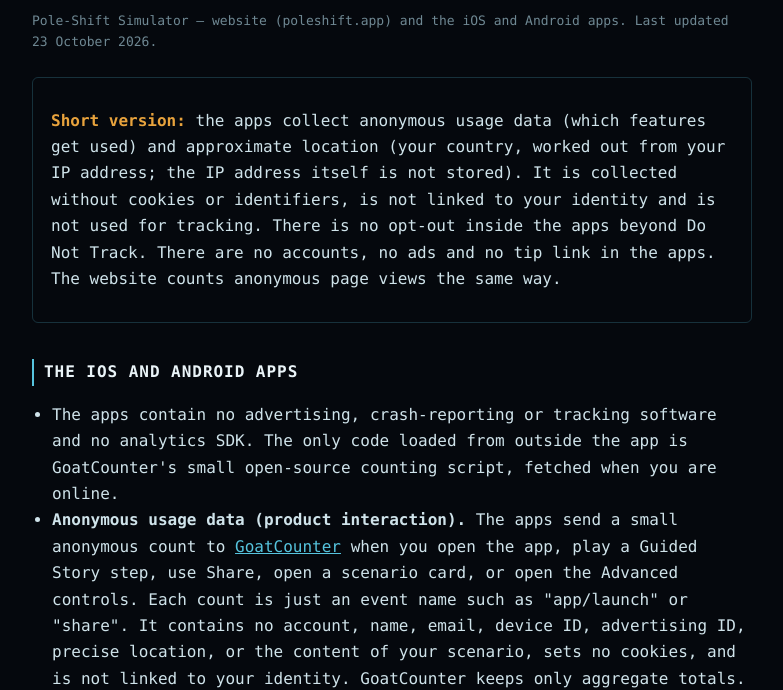
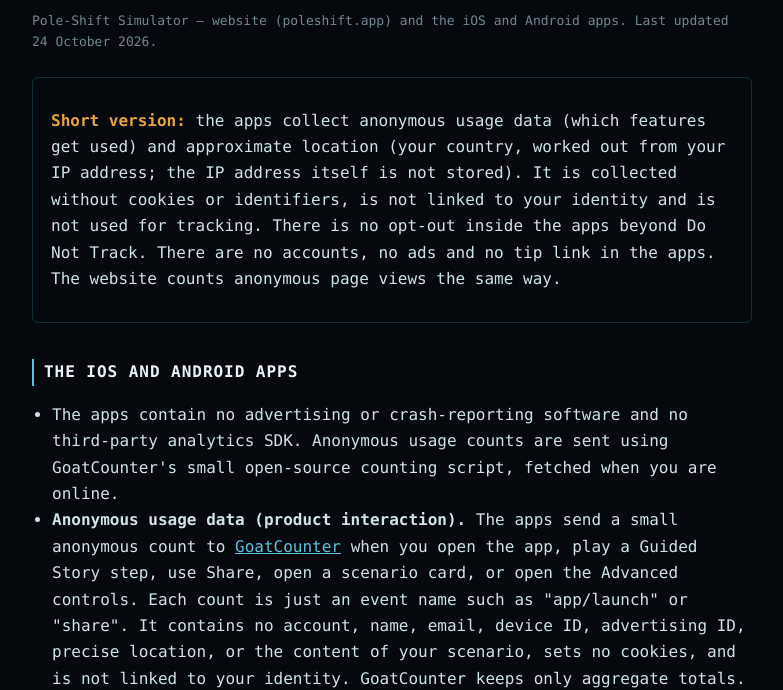
Before and after one commit to loop-ship/Geo, a website: page privacy.html in a window 1280 px wide. Shown: the part 112-802 px from the top of the page, without its empty margins (248-1031 px from the left). Drawn offline with Linux system fonts and the light colour scheme.

Commit message:
Listing and privacy wording: drop no-tracking claims, match analytics [skip ci]

```diff
--- a/privacy.html
+++ b/privacy.html
@@ -32,7 +32,7 @@
 <body>
 <main>
   <h1>Privacy Policy</h1>
-  <p class="dim">Pole-Shift Simulator — website (poleshift.app) and the iOS and Android apps. Last updated 23 October 2026.</p>
+  <p class="dim">Pole-Shift Simulator — website (poleshift.app) and the iOS and Android apps. Last updated 24 October 2026.</p>
 
   <div class="summary">
     <p><b>Short version:</b> the apps collect anonymous usage data (which features get used) and approximate
@@ -44,7 +44,7 @@
 
   <h2>The iOS and Android apps</h2>
   <ul>
-    <li>The apps contain no advertising, crash-reporting or tracking software and no analytics SDK. The only code loaded from outside the app is GoatCounter's small open-source counting script, fetched when you are online.</li>
+    <li>The apps contain no advertising or crash-reporting software and no third-party analytics SDK. Anonymous usage counts are sent using GoatCounter's small open-source counting script, fetched when you are online.</li>
     <li><b>Anonymous usage data (product interaction).</b> The apps send a small anonymous count to
       <a href="https://www.goatcounter.com/">GoatCounter</a> when you open the app, play a Guided Story step,
       use Share, open a scenario card, or open the Advanced controls. Each count is just an event name such as
```
Also changed, not shown: store/STORE_LISTING.md (+1 -1 lines).
